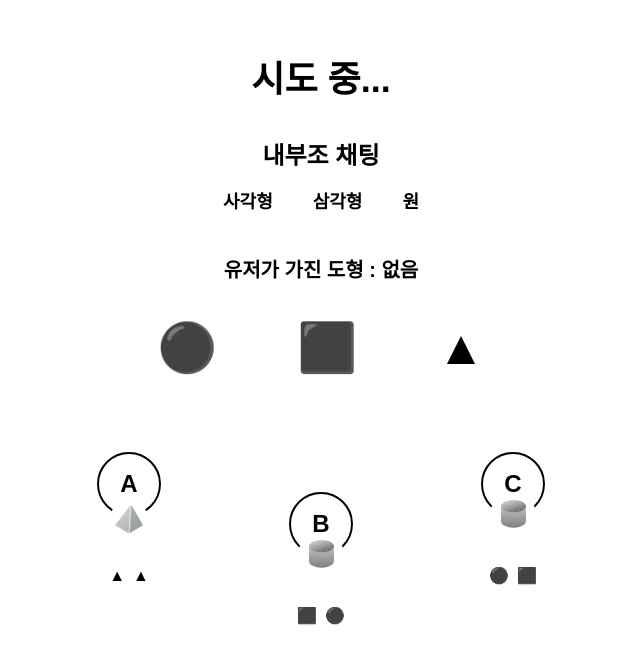
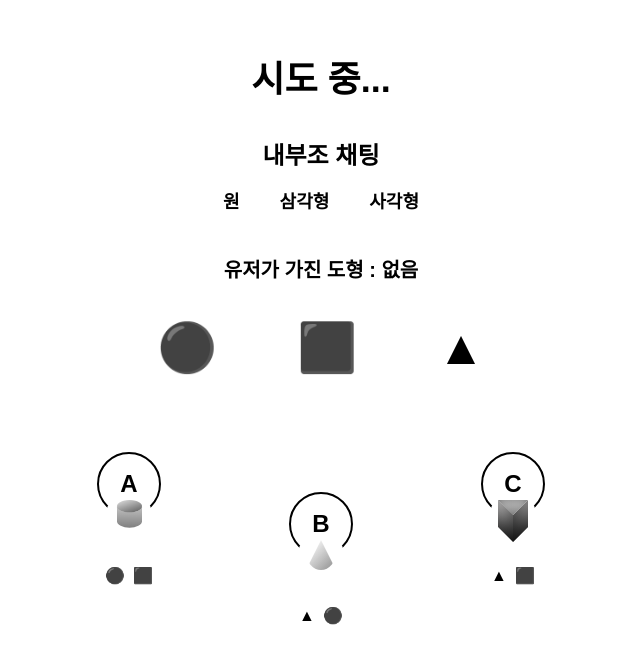
Before and after one commit to alphaorderly/learnVerity, a React (Vite) app: page / in a window 1280 px wide. Shown: the part 903-1566 px from the top of the page, without its empty margins (319-959 px from the left). Built offline with nearby package versions, Linux system fonts and the light colour scheme; a web font is replaced by a local one.

Commit message:
fix: key props and mechanics for outside team

```diff
--- a/src/pages/Inner/InnerSingle.tsx
+++ b/src/pages/Inner/InnerSingle.tsx
@@ -99,6 +99,7 @@ const InnerSingle: FC<InnerSingleProps> = ({
             <div className="my-10 flex select-none gap-10">
                 {knight.map((shape, i) => (
                     <div
+                        key={shape + playerNames[i]}
                         className="m-2 flex size-16 items-center justify-center bg-white text-2xl"
                         onClick={() => {
                             if (
--- a/src/pages/Outer/OuterStage.tsx
+++ b/src/pages/Outer/OuterStage.tsx
@@ -90,23 +90,18 @@ const OuterStage = () => {
     }
 
     useEffect(() => {
-        const wholeShapes = [
-            Shape.Circle,
-            Shape.Square,
-            Shape.Triangle,
-            Shape.Circle,
-            Shape.Square,
-            Shape.Triangle,
-        ]
+        if (call.length !== 3) return
+
+        const wholeShapes = [Shape.Circle, Shape.Triangle, Shape.Square]
 
         const shuffled = shuffleArray(wholeShapes)
 
-        setOuterStatue([
-            [shuffled[0], shuffled[1]],
-            [shuffled[2], shuffled[3]],
-            [shuffled[4], shuffled[5]],
-        ])
-    }, [])
+        const left = shuffleArray([call[0], shuffled[0]]) as [Shape, Shape]
+        const middle = shuffleArray([call[1], shuffled[1]]) as [Shape, Shape]
+        const right = shuffleArray([call[2], shuffled[2]]) as [Shape, Shape]
+
+        setOuterStatue([left, middle, right])
+    }, [call])
 
     const successed = outsideSuccessChecker(outerStatue, call)
 
@@ -129,8 +124,10 @@ const OuterStage = () => {
             <div className="mb-10 flex flex-col items-center gap-4">
                 <span className="text-2xl font-bold">{t('innerCall')}</span>
                 <div className="flex items-center gap-10 text-lg font-semibold">
-                    {call.map(item => (
-                        <div>{translate(item)}</div>
+                    {call.map((item, index) => (
+                        <div key={item + index.toFixed()}>
+                            {translate(item)}
+                        </div>
                     ))}
                 </div>
             </div>
@@ -184,7 +181,12 @@ const OuterStage = () => {
                     />
                     <div className="flex items-center gap-2">
                         {outerStatue[0].map(
-                            s => s !== null && <span>{shapes[s]}</span>
+                            (s, i) =>
+                                s !== null && (
+                                    <span key={s + i.toFixed()}>
+                                        {shapes[s]}
+                                    </span>
+                                )
                         )}
                     </div>
                 </div>
@@ -197,7 +199,12 @@ const OuterStage = () => {
                     />
                     <div className="flex items-center gap-2">
                         {outerStatue[1].map(
-                            s => s !== null && <span>{shapes[s]}</span>
+                            (s, i) =>
+                                s !== null && (
+                                    <span key={s + i.toFixed()}>
+                                        {shapes[s]}
+                                    </span>
+                                )
                         )}
                     </div>
                 </div>
@@ -210,7 +217,12 @@ const OuterStage = () => {
                     />
                     <div className="flex items-center gap-2">
                         {outerStatue[2].map(
-                            s => s !== null && <span>{shapes[s]}</span>
+                            (s, i) =>
+                                s !== null && (
+                                    <span key={s + i.toFixed()}>
+                                        {shapes[s]}
+                                    </span>
+                                )
                         )}
                     </div>
                 </div>
```
